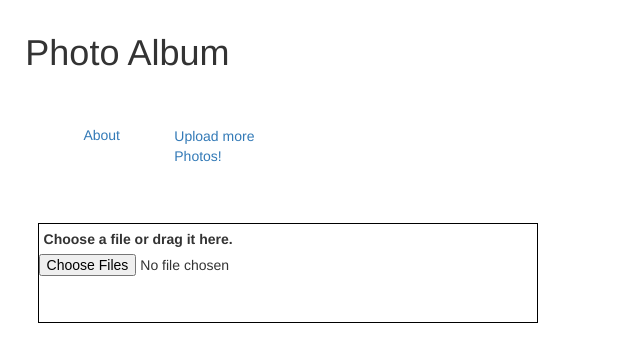
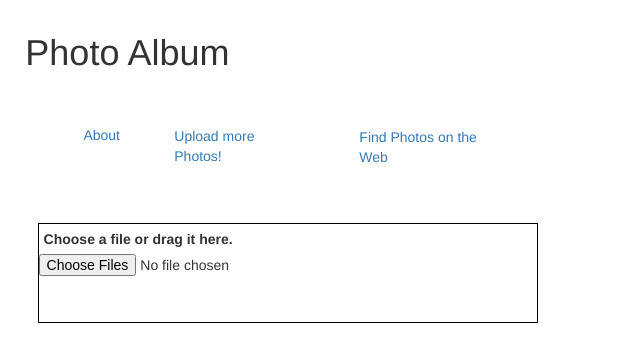
Before and after one commit to alison-acuna/photo_portfolio_4.25, a plain HTML site: page upload.html in a window 1280 px wide. Shown: the whole page, without its empty margins (0-640 px from the left). Drawn offline with nearby package versions, Linux system fonts and the light colour scheme.

Commit message:
added line to nav bar on upload page

```diff
--- a/upload.html
+++ b/upload.html
@@ -13,6 +13,7 @@
     <ul class="nav">
       <li class="nav"> <a href="index.html"> About </a></li>
       <li class="nav" class="selected"><a href="upload.html"> Upload more Photos! </a></li>
+      <li class="nav"><a href="search.html"> Find Photos on the Web </a></li>
     </ul>
   </header>
   <br>
```
